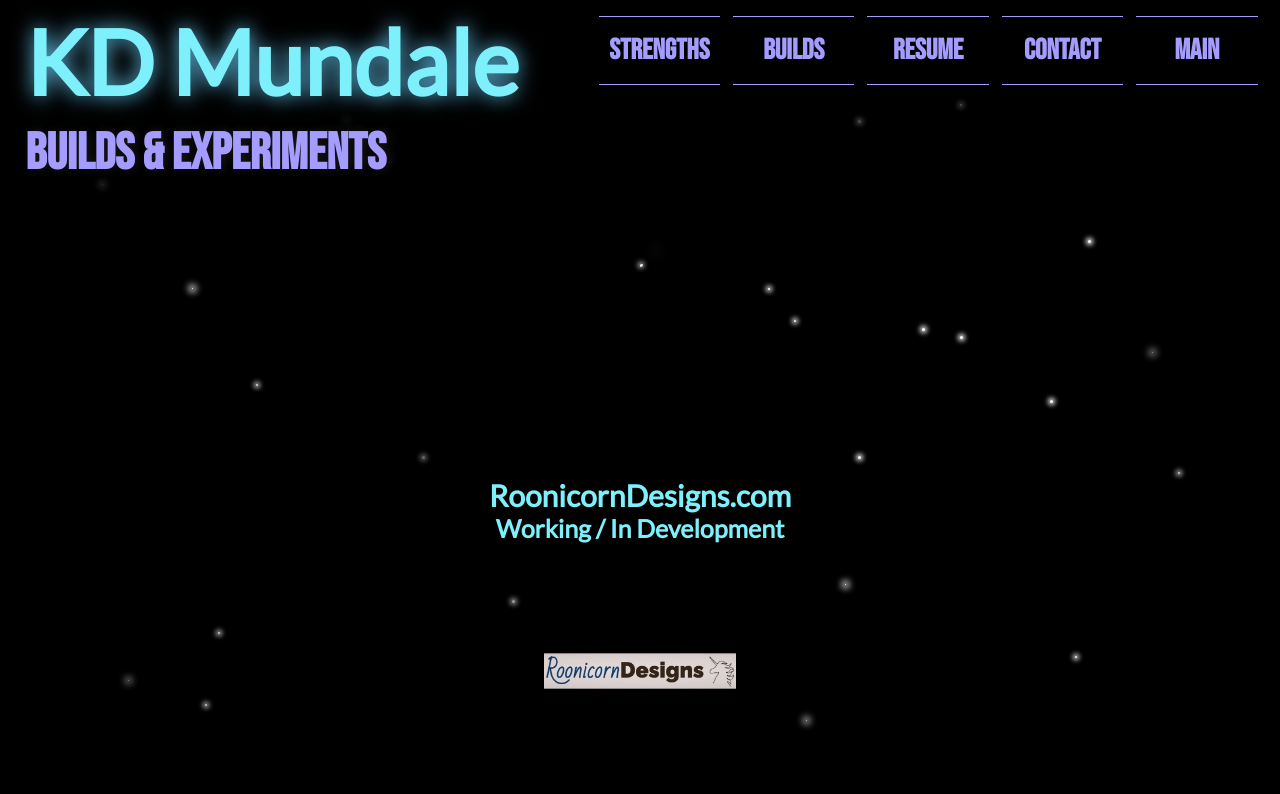
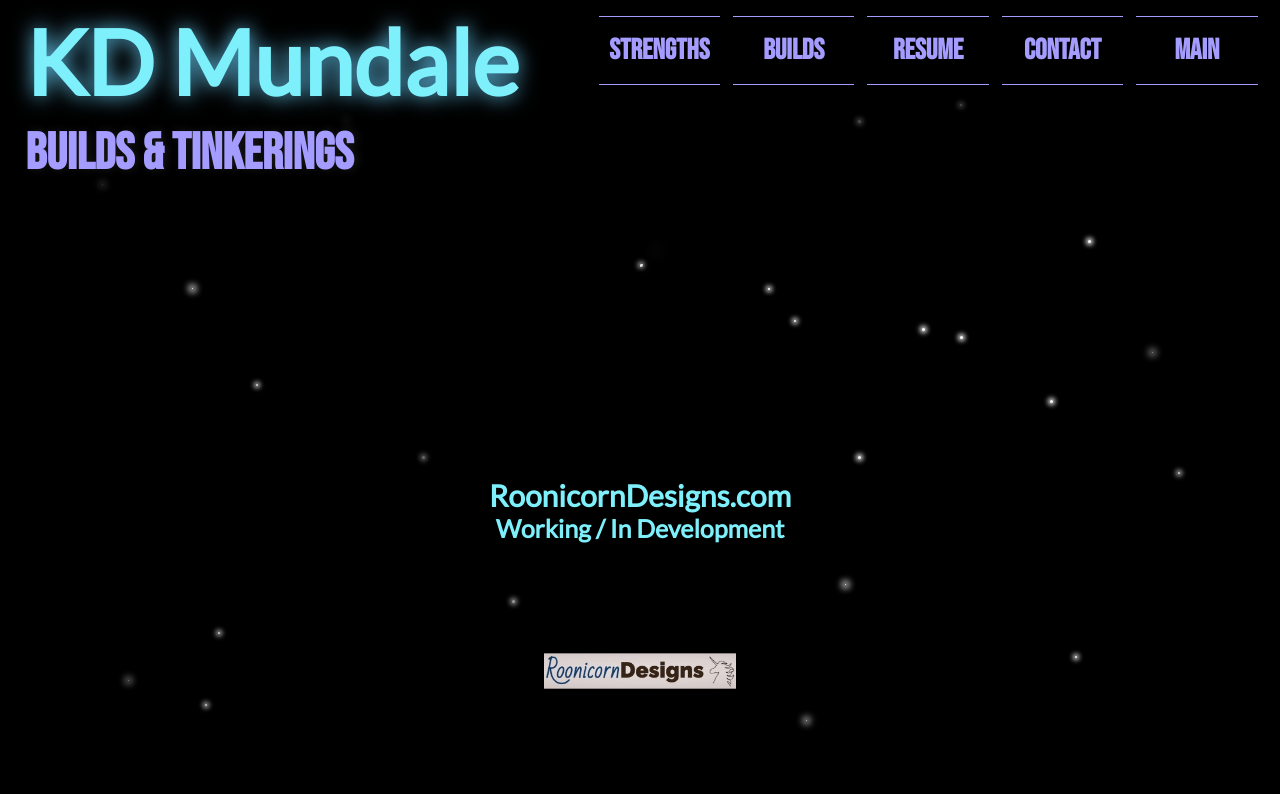
Before and after one commit to kdmundale/Profile-2.0, a Next.js app: page /projects in a window 1280 px wide. Shown: the top 794 px of the page. Built offline with nearby package versions, Linux system fonts and the light colour scheme.

Commit message:
change page title

```diff
--- a/pages/projects.js
+++ b/pages/projects.js
@@ -29,7 +29,7 @@ langs:'JavaScript, HTML, CSS'},
 // {title:'',status:'',link:'',id:'',alt:'',descript:'',langs:''}
 
 export default function ProjectsPage(){
-  let blah = "builds & experiments";
+  let blah = "builds & tinkerings";
 
   const proj_items = my_builds.map((x) => {
 
```
